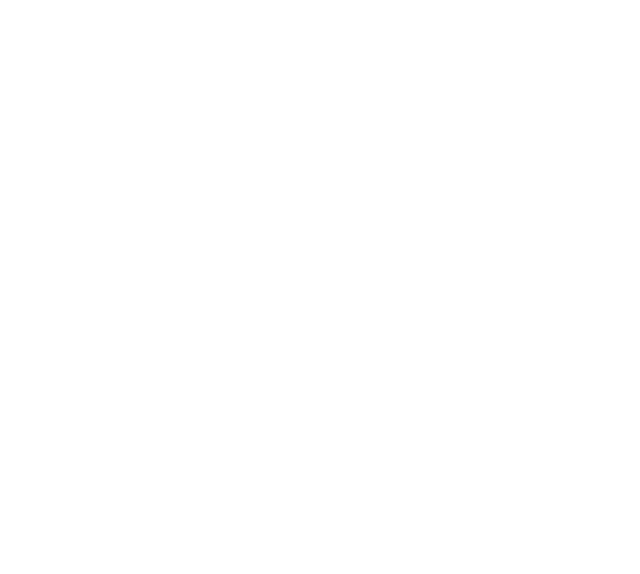
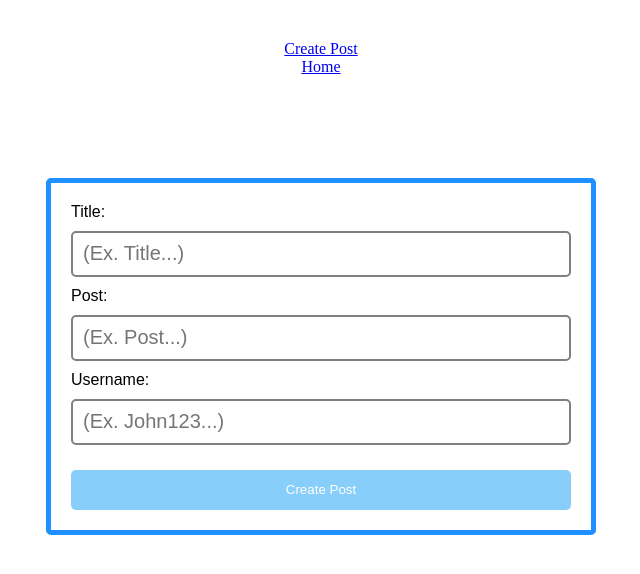
Before and after one commit to aappss/react-fullstack-poc, a React (Create React App) app in the folder client/: page /createpost in a window 1280 px wide. Before the commit this address had no page. Shown: the top 574 px of the page, without its empty margins (319-959 px from the left). Built offline with nearby package versions, Linux system fonts and the light colour scheme.

Commit message:
creating form and posting the data in database using post request

```diff
--- a/client/package.json
+++ b/client/package.json
@@ -7,11 +7,13 @@
     "@testing-library/react": "^13.3.0",
     "@testing-library/user-event": "^13.5.0",
     "axios": "^0.27.2",
+    "formik": "^2.2.9",
     "react": "^18.2.0",
     "react-dom": "^18.2.0",
     "react-router-dom": "^6.3.0",
     "react-scripts": "5.0.1",
-    "web-vitals": "^2.1.4"
+    "web-vitals": "^2.1.4",
+    "yup": "^0.32.11"
   },
   "scripts": {
     "start": "react-scripts start",
--- a/client/src/App.css
+++ b/client/src/App.css
@@ -55,3 +55,52 @@ body {
   border-bottom-left-radius: 10px;
   border-bottom-right-radius: 10px;
 }
+
+/* CREATE POST PAGE CSS */
+
+.createPostPage {
+  font-family: Arial, Helvetica, sans-serif;
+  width: 100vw;
+  height: 70vh;
+  display: flex;
+  justify-content: center;
+  align-items: center;
+}
+.formContainer {
+  display: flex;
+  flex-direction: column;
+  justify-content: center;
+  width: 500px;
+  height: auto;
+  padding: 20px;
+  border: 5px solid dodgerblue;
+  border-radius: 5px;
+}
+
+.formContainer #inputCreatePost {
+  height: 40px;
+  margin-top: 10px;
+  margin-bottom: 10px;
+  border: 2px solid grey;
+  border-radius: 5px;
+  padding-left: 10px;
+  font-size: 20px;
+}
+
+.formContainer button {
+  margin-top: 15px;
+  height: 40px;
+  border: none;
+  background-color: lightskyblue;
+  border-radius: 5px;
+  color: white;
+}
+
+.formContainer button:hover {
+  cursor: pointer;
+  background-color: dodgerblue;
+}
+
+span {
+  color: red;
+}
--- a/client/src/App.js
+++ b/client/src/App.js
@@ -4,15 +4,20 @@ import {
   BrowserRouter,
   Routes,
   Route,
+  Link
 } from "react-router-dom";
 import Home from './pages/Home';
+import CreatePost from './pages/CreatePost';
 
 function App() {
   return (
     <div className="App">
       <BrowserRouter>
+      <Link to="/createpost">Create Post</Link>
+      <Link to="/">Home</Link>
         <Routes>
           <Route path="/" exact element={<Home />}/>
+          <Route path="/createpost" exact element={<CreatePost />}/>
         </Routes>
       </BrowserRouter>
     </div>
--- /dev/null
+++ b/client/src/pages/CreatePost.js
@@ -0,0 +1,64 @@
+import React from "react";
+import { Formik, Form, Field, ErrorMessage } from "formik";
+import * as Yup from "yup";
+import axios from "axios";
+
+function CreatePost() {
+  const initialValues = {
+    title: "",
+    postText: "",
+    username: "",
+  };
+
+  const validationSchema = Yup.object().shape({
+    title: Yup.string().required("You must input a Title!"),
+    postText: Yup.string().required(),
+    username: Yup.string().min(3).max(15).required(),
+  });
+
+  const onSubmit = (data) => {
+    axios.post("http://localhost:8000/posts", data).then((response) => {
+      console.log("IT WORKED");
+    });
+  };
+  return (
+    <div className="createPostPage">
+      <Formik
+        initialValues={initialValues}
+        onSubmit={onSubmit}
+        validationSchema={validationSchema}
+      >
+        <Form className="formContainer">
+          <label>Title: </label>
+          <ErrorMessage name="title" component="span" />
+          <Field
+            autocomplete="off"
+            id="inputCreatePost"
+            name="title"
+            placeholder="(Ex. Title...)"
+          />
+          <label>Post: </label>
+          <ErrorMessage name="postText" component="span" />
+          <Field
+            autocomplete="off"
+            id="inputCreatePost"
+            name="postText"
+            placeholder="(Ex. Post...)"
+          />
+          <label>Username: </label>
+          <ErrorMessage name="username" component="span" />
+          <Field
+            autocomplete="off"
+            id="inputCreatePost"
+            name="username"
+            placeholder="(Ex. John123...)"
+          />
+
+          <button type="submit"> Create Post</button>
+        </Form>
+      </Formik>
+    </div>
+  );
+}
+
+export default CreatePost;
```
Also changed, not shown: 1 other file (tests, documents, lock files or other folders).
